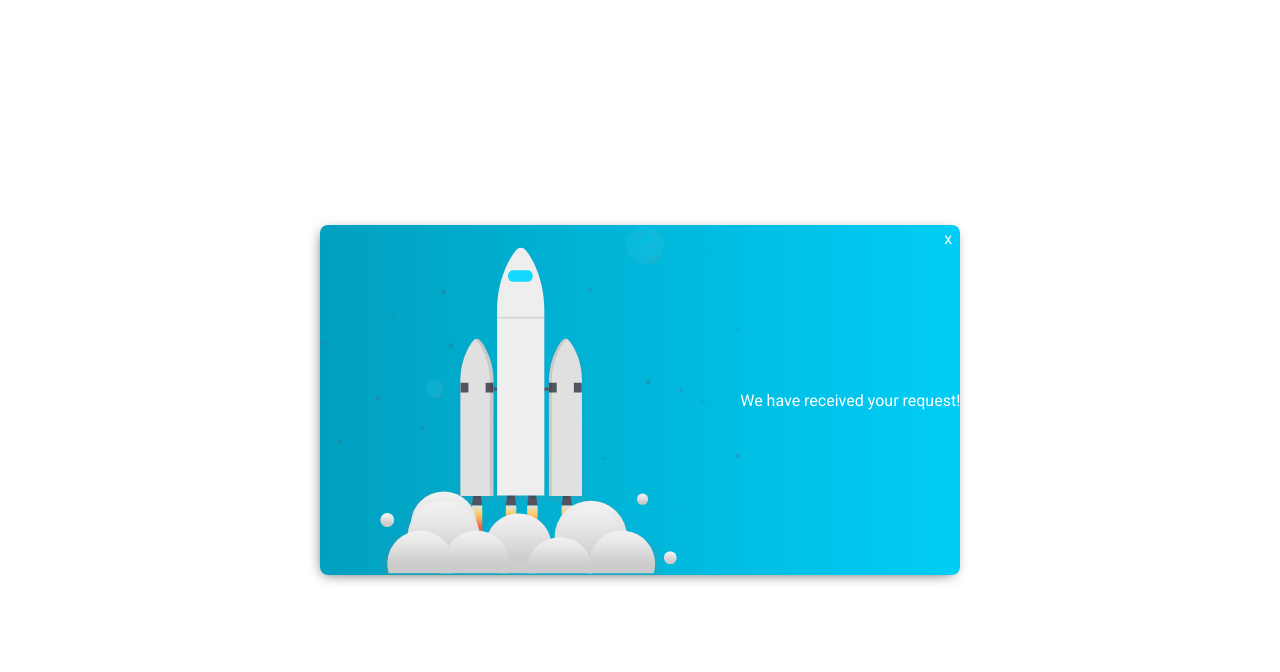
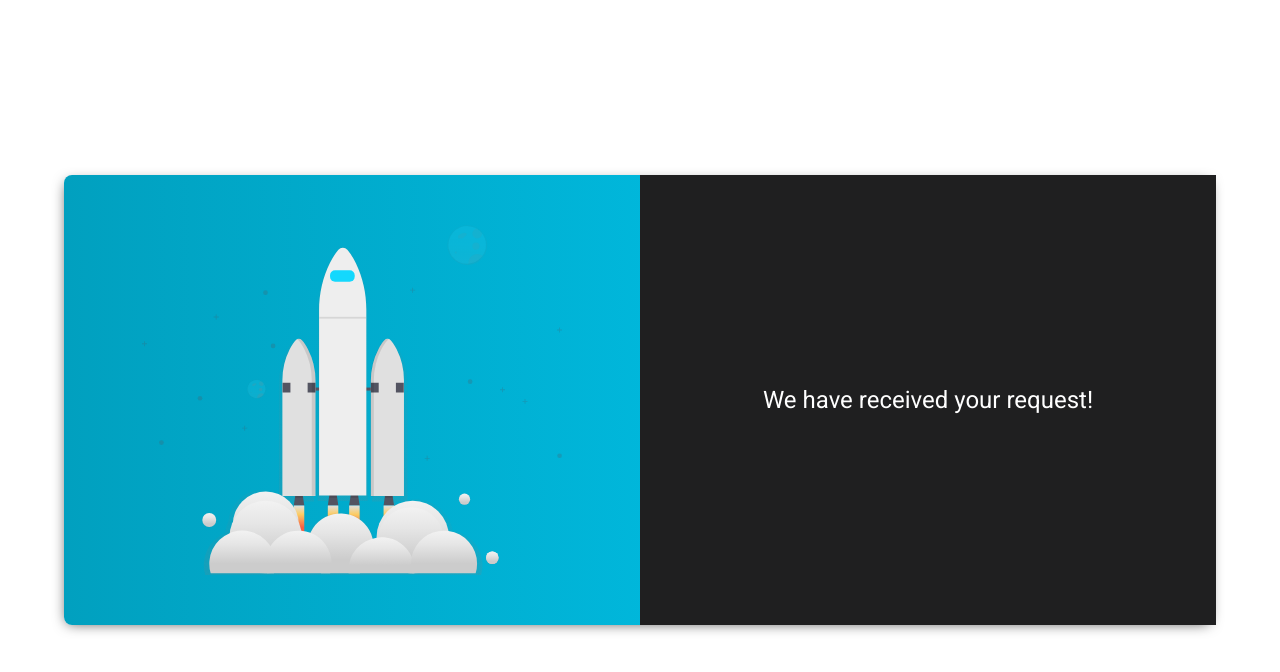
Before and after one commit to heraldofortuna/form-validation-react, a React (Create React App) app in the folder form-validation/: page / in a window 1280 px wide. Both pictures are taken after typing "Sample", "name@example.com", "Sample123", "Sample123" into the empty fields and a click on the button "Sign up". Shown: the top 672 px of the page. Built offline with nearby package versions, Linux system fonts and the light colour scheme.

Commit message:
I fixed the structure and styles of FormSucces and Form too

```diff
--- a/form-validation/src/components/Form.js
+++ b/form-validation/src/components/Form.js
@@ -10,8 +10,8 @@ const StyledForm = styled.div`
     rgba(1, 160, 191, 1) 0%,
     rgba(0, 205, 246, 1) 100%
   );
-  width: fit-content;
-  height: 85%;
+  width: 100%;
+  height: 450px;
   display: flex;
   flex-direction: row;
   align-items: center;
@@ -22,12 +22,6 @@ const StyledForm = styled.div`
   box-shadow: -2px 3px 14px -5px rgba(0, 0, 0, 0.75);
   -webkit-box-shadow: -2px 3px 14px -5px rgba(0, 0, 0, 0.75);
   -moz-box-shadow: -2px 3px 14px -5px rgba(0, 0, 0, 0.75);
-
-  & > .close-btn {
-    position: absolute;
-    top: 4px;
-    right: 8px;
-  }
 
   & > .form__content--left {
     height: 100%;
@@ -50,7 +44,6 @@ function Form() {
 
   return (
     <StyledForm>
-      <span className="close-btn">x</span>
       <div className="form__content--left">
         <img src={FormImage} alt="Spaceship" className="form__image" />
       </div>
--- a/form-validation/src/components/FormSignup.js
+++ b/form-validation/src/components/FormSignup.js
@@ -4,7 +4,7 @@ import validate from "../services/ValidateInfo";
 
 const StyledFormSignup = styled.div`
   background-color: var(--black);
-  width: fit-content;
+  height: 100%;
   flex: 50%;
   border-radius: 0 8px 8px 0;
   padding: 24px;
--- a/form-validation/src/components/FormSuccess.js
+++ b/form-validation/src/components/FormSuccess.js
@@ -1,5 +1,26 @@
+import styled from "styled-components";
+
+const StyledFormSuccess = styled.div`
+  background-color: var(--black);
+  height: 100%;
+  flex: 50%;
+  padding: 24px;
+  margin: 0 auto;
+  display: grid;
+  place-items: center;
+  text-align: center;
+
+  & > p {
+    font-size: 24px;
+  }
+`;
+
 function FormSuccess() {
-  return <p>We have received your request!</p>;
+  return (
+    <StyledFormSuccess>
+      <p>We have received your request!</p>
+    </StyledFormSuccess>
+  );
 }
 
 export default FormSuccess;
```
